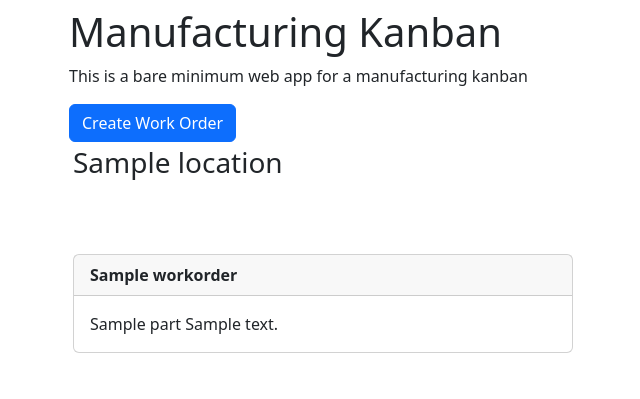
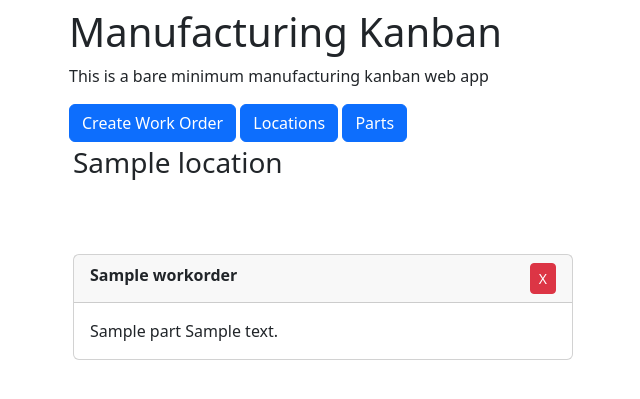
Before and after one commit to magicalpuffin/Demo-Manufacturing-Kanban, a Django app: page / in a window 1280 px wide. Shown: the top 399 px of the page, without its empty margins (13-653 px from the left). Run offline with Django 4.2, Linux system fonts and the light colour scheme; tables that the repository leaves empty hold one stand-in row (values such as "Sample post"); some libraries are stand-ins or nearby versions.

Commit message:
added location and part creation

```diff
--- a/manufacturing_kanban/base/forms.py
+++ b/manufacturing_kanban/base/forms.py
@@ -6,3 +6,13 @@ class WorkOrderForm(forms.ModelForm):
     class Meta:
         model= WorkOrder
         fields= ['name', 'location', 'part']
+
+class LocationForm(forms.ModelForm):
+    class Meta:
+        model= Location
+        fields= ['name']
+
+class PartForm(forms.ModelForm):
+    class Meta:
+        model= Part
+        fields= ['name', 'description']
--- a/manufacturing_kanban/base/templates/base/base.html
+++ b/manufacturing_kanban/base/templates/base/base.html
@@ -37,6 +37,7 @@
         <script src="https://cdnjs.cloudflare.com/ajax/libs/Sortable/1.15.0/Sortable.js"></script>
 
         <script>
+        // This could be a static file
         htmx.onLoad(function(content) {
             var sortables = content.querySelectorAll(".sortable");
             for (var i = 0; i < sortables.length; i++) {
@@ -48,6 +49,7 @@
                     onEnd: function(evt) {
                         htmx.trigger(evt.to, "updateLocationColumn")
                         // wait... i don't need to update the from column and deal with race conditions?
+                        // It looks like sortable handles removing the item from view
                         // htmx.trigger(evt.from, "updateLocationColumn")
                     }
                 });
--- a/manufacturing_kanban/base/templates/base/index.html
+++ b/manufacturing_kanban/base/templates/base/index.html
@@ -3,26 +3,20 @@
 {% block content %}
 
 <H1>Manufacturing Kanban</H1>
-<p>This is a bare minimum web app for a manufacturing kanban</p>
+<p>This is a bare minimum manufacturing kanban web app</p>
 
 <a class="btn btn-primary" data-bs-toggle="modal" data-bs-target="#createworkorderModal">Create Work Order</a>
+<a class="btn btn-primary" data-bs-toggle="modal" data-bs-target="#locationsModal">Locations</a>
+<a class="btn btn-primary" data-bs-toggle="modal" data-bs-target="#partsModal">Parts</a>
 
 <div class="modal fade" id="createworkorderModal" tabindex="-1">
-    <div class="modal-dialog">
-        <div class="modal-content">
-            <div class="modal-header">
-                <h5 class="modal-title" id="exampleModalLabel">Create Work Order</h5>
-                <button type="button" class="btn-close" data-bs-dismiss="modal" aria-label="Close"></button>
-            </div>
-            <div class="modal-body">
-                <form action="{% url 'base:workorder-create' %}" method="post">
-                    {% csrf_token %}
-                    {{ form.as_p }}
-                    <button type="submit" class="btn btn-outline-info">Create</button>
-                </form>
-            </div>
-        </div>
-    </div>
+    {% include "base/partials/workorder_create_modal.html" %}
+</div>
+<div class="modal fade" id="locationsModal" data-bs-backdrop="static" data-bs-keyboard="false" tabindex="-1">
+    {% include "base/partials/locations_modal.html" %}
+</div>
+<div class="modal fade" id="partsModal" data-bs-backdrop="static" data-bs-keyboard="false" tabindex="-1">
+    {% include "base/partials/parts_modal.html" %}
 </div>
 
 <div class="d-flex">
--- /dev/null
+++ b/manufacturing_kanban/base/templates/base/partials/location_list.html
@@ -0,0 +1,15 @@
+<div>
+    <div class="sortable">
+    {% for location in locations %}
+        <div>
+            <input type="hidden" name="location" value="{{ location.id }}">
+            <div class="card">
+                <div class="card-header">
+                    <b>{{ location.name }}</b>
+                    <a class="btn btn-danger btn-sm float-end" hx-delete="{% url 'base:location-delete' location.id %}" hx-confirm="Are you sure you want to delete {{ location.name }} and all work orders associated with it?" hx-target="#location-list">X</a>
+                </div>
+            </div>
+        </div>
+    {% endfor %}
+    </div>
+</div>
--- /dev/null
+++ b/manufacturing_kanban/base/templates/base/partials/locations_modal.html
@@ -0,0 +1,21 @@
+<div class="modal-dialog">
+    <div class="modal-content">
+        <div class="modal-header">
+            <h5 class="modal-title" id="exampleModalLabel">Locations</h5>
+        </div>
+        <div class="modal-body">
+            <form hx-post="{% url 'base:location-create' %}" hx-target="#location-list">
+                {% csrf_token %}
+                {{ location_form.as_p }}
+                <button type="submit" class="btn btn-outline-info">Create</button>
+            </form>
+            <form action="{% url 'base:location-sort' %}" method="post">
+                {% csrf_token %}
+                <div id="location-list">
+                    {% include "base/partials/location_list.html" %}
+                </div>
+                <button type="submit" class="btn btn-info">Save</button>
+            </form>
+        </div>
+    </div>
+</div>
--- /dev/null
+++ b/manufacturing_kanban/base/templates/base/partials/part_list.html
@@ -0,0 +1,13 @@
+<div>
+    {% for part in parts %}
+        <div class="card">
+            <div class="card-header">
+                <b>{{ part.name }}</b>
+                <a class="btn btn-danger btn-sm float-end" hx-delete="{% url 'base:part-delete' part.id %}" hx-confirm="Are you sure you want to delete {{ part.name }} and all work orders associated with it?" hx-target="#part-list">X</a>
+            </div>
+            <div class="card-body">
+                {{ part.description }}
+            </div>
+        </div>
+    {% endfor %}
+</div>
--- /dev/null
+++ b/manufacturing_kanban/base/templates/base/partials/parts_modal.html
@@ -0,0 +1,18 @@
+<div class="modal-dialog">
+    <div class="modal-content">
+        <div class="modal-header">
+            <h5 class="modal-title" id="exampleModalLabel">Parts</h5>
+        </div>
+        <div class="modal-body">
+            <form hx-post="{% url 'base:part-create' %}" hx-target="#part-list">
+                {% csrf_token %}
+                {{ part_form.as_p }}
+                <button type="submit" class="btn btn-outline-info">Create</button>
+            </form>
+            <div id="part-list">
+                {% include "base/partials/part_list.html" %}
+            </div>
+            <a class="btn btn-info" href="{% url 'base:index' %}">Save</a>
+        </div>
+    </div>
+</div>
--- a/manufacturing_kanban/base/templates/base/partials/workorder_card.html
+++ b/manufacturing_kanban/base/templates/base/partials/workorder_card.html
@@ -2,6 +2,7 @@
     <input type="hidden" name="workorder_priority" value="{{ workorder.id }}">
     <div class="card-header">
         <b>{{ workorder.name }}</b>
+        <a class="btn btn-danger btn-sm float-end" hx-delete="{% url 'base:workorder-delete' workorder.id %}" hx-confirm="Are you sure you want to delete {{ workorder.name }}?" hx-target="#location-{{ location.id }}" hx-swap="outerHTML">X</a>
     </div>
     <div class="card-body">
         <div style="max-height: 100px; overflow: hidden;">
--- /dev/null
+++ b/manufacturing_kanban/base/templates/base/partials/workorder_create_modal.html
@@ -0,0 +1,15 @@
+<div class="modal-dialog">
+    <div class="modal-content">
+        <div class="modal-header">
+            <h5 class="modal-title" id="exampleModalLabel">Create Work Order</h5>
+            <button type="button" class="btn-close" data-bs-dismiss="modal" aria-label="Close"></button>
+        </div>
+        <div class="modal-body">
+            <form action="{% url 'base:workorder-create' %}" method="post">
+                {% csrf_token %}
+                {{ workorder_form.as_p }}
+                <button type="submit" class="btn btn-info">Create</button>
+            </form>
+        </div>
+    </div>
+</div>
--- a/manufacturing_kanban/base/urls.py
+++ b/manufacturing_kanban/base/urls.py
@@ -7,5 +7,11 @@ app_name = 'base'
 urlpatterns = [
     path('', views.IndexView.as_view(), name= 'index'),
     path('workorder/create/', views.workorder_create, name= 'workorder-create'),
+    path('workorder/delete/<int:pk>', views.workorder_delete, name= 'workorder-delete'),
     path('workorder/sort/', views.workorder_sort, name= 'workorder-sort'),
+    path('location/create/', views.location_create, name= 'location-create'),
+    path('location/delete/<int:pk>', views.location_delete, name= 'location-delete'),
+    path('location/sort/', views.location_sort, name= 'location-sort'),
+    path('part/create/', views.part_create, name= 'part-create'),
+    path('part/delete/<int:pk>', views.part_delete, name= 'part-delete'),
 ]
--- a/manufacturing_kanban/base/views.py
+++ b/manufacturing_kanban/base/views.py
@@ -1,26 +1,38 @@
 from django.shortcuts import render, redirect
 from django.views.generic import TemplateView
-from django.utils.decorators import method_decorator
-from django.views.decorators.cache import cache_control
 
-from django.views.decorators.cache import never_cache
+# from django.utils.decorators import method_decorator
+# from django.views.decorators.cache import cache_control
+
+# from django.views.decorators.cache import never_cache
 
 from .models import Location, Part, WorkOrder
-from .forms import WorkOrderForm
+from .forms import WorkOrderForm, LocationForm, PartForm
 
 # Create your views here.
 
-@method_decorator(cache_control(no_cache= True, must_revalidate= True, no_store= True), name= 'dispatch')
+# Was checking if issue was related to caching
+# @method_decorator(cache_control(no_cache= True, must_revalidate= True, no_store= True), name= 'dispatch')
 class IndexView(TemplateView):
+    '''
+    Index view, loads all of the locations
+    '''
     template_name = 'base/index.html'
 
     def get_context_data(self, **kwargs):
         context = super().get_context_data(**kwargs)
         context['locations'] = Location.objects.all().order_by('sequence')
-        context['form'] = WorkOrderForm()
+        context['parts'] = Part.objects.all()
+        context['workorder_form'] = WorkOrderForm()
+        context['location_form'] = LocationForm()
+        context['part_form'] = PartForm()
+
         return context
 
 def workorder_create(request):
+    '''
+    Creates the workorder
+    '''
     if request.method == 'POST':
         new_workorder= WorkOrderForm(request.POST)
         if new_workorder.is_valid():
@@ -28,8 +40,23 @@ def workorder_create(request):
 
     return redirect('base:index')
 
+def workorder_delete(request, pk):
+    '''
+    Deletes the workorder
+    '''
+    removeworkorder = WorkOrder.objects.get(pk = pk)
+    location = removeworkorder.location
+
+    if request.method == 'DELETE':
+        removeworkorder.delete()
+
+    return render(request, 'base/partials/location_column.html', {'location': location})
+
 # @never_cache
 def workorder_sort(request):
+    '''
+    Saves the sorted results, replaces location column
+    '''
     location_id = request.POST.get('location')
     workorder_ids = request.POST.getlist('workorder_priority')
 
@@ -42,3 +69,70 @@ def workorder_sort(request):
         workorder.save()
 
     return render(request, 'base/partials/location_column.html', {'location': location})
+
+
+def location_create(request):
+    '''
+    Creates the location
+    '''
+    if request.method == 'POST':
+        new_location= LocationForm(request.POST)
+        if new_location.is_valid():
+            new_location.save()
+
+    locations = Location.objects.all().order_by('sequence')
+
+    return render(request, 'base/partials/location_list.html', {'locations': locations})
+
+def location_delete(request, pk):
+    '''
+    Deletes the location
+    '''
+    removelocation = Location.objects.get(pk = pk)
+
+    if request.method == 'DELETE':
+        removelocation.delete()
+
+    locations = Location.objects.all().order_by('sequence')
+
+    return render(request, 'base/partials/location_list.html', {'locations': locations})
+
+def location_sort(request):
+    '''
+    Saves the sorted results
+    '''
+    location_ids = request.POST.getlist('location')
+
+    for idx, location_id in enumerate(location_ids, start=1):
+        location = Location.objects.get(pk=location_id)
+        location.sequence = idx
+        location.save()
+
+    return redirect('base:index')
+
+
+def part_create(request):
+    '''
+    Creates the part
+    '''
+    if request.method == 'POST':
+        new_part= PartForm(request.POST)
+        if new_part.is_valid():
+            new_part.save()
+
+    parts = Part.objects.all()
+
+    return render(request, 'base/partials/part_list.html', {'parts': parts})
+
+def part_delete(request, pk):
+    '''
+    Deletes the part
+    '''
+    removepart = Part.objects.get(pk = pk)
+
+    if request.method == 'DELETE':
+        removepart.delete()
+
+    parts = Part.objects.all()
+
+    return render(request, 'base/partials/part_list.html', {'parts': parts})
--- a/manufacturing_kanban/manufacturing_kanban/settings.py
+++ b/manufacturing_kanban/manufacturing_kanban/settings.py
@@ -25,7 +25,8 @@ BASE_DIR = Path(__file__).resolve().parent.parent
 SECRET_KEY = os.environ.get('SECRET_KEY', 'secretkey')
 
 # SECURITY WARNING: don't run with debug turned on in production!
-DEBUG = True
+DEBUG = os.environ.get('DEBUG', False)
+# DEBUG = True
 
 ALLOWED_HOSTS = [os.environ.get('ALLOWED_HOSTS', 'localhost')]
 
```
Also changed, not shown: README.md, 1 other file.
